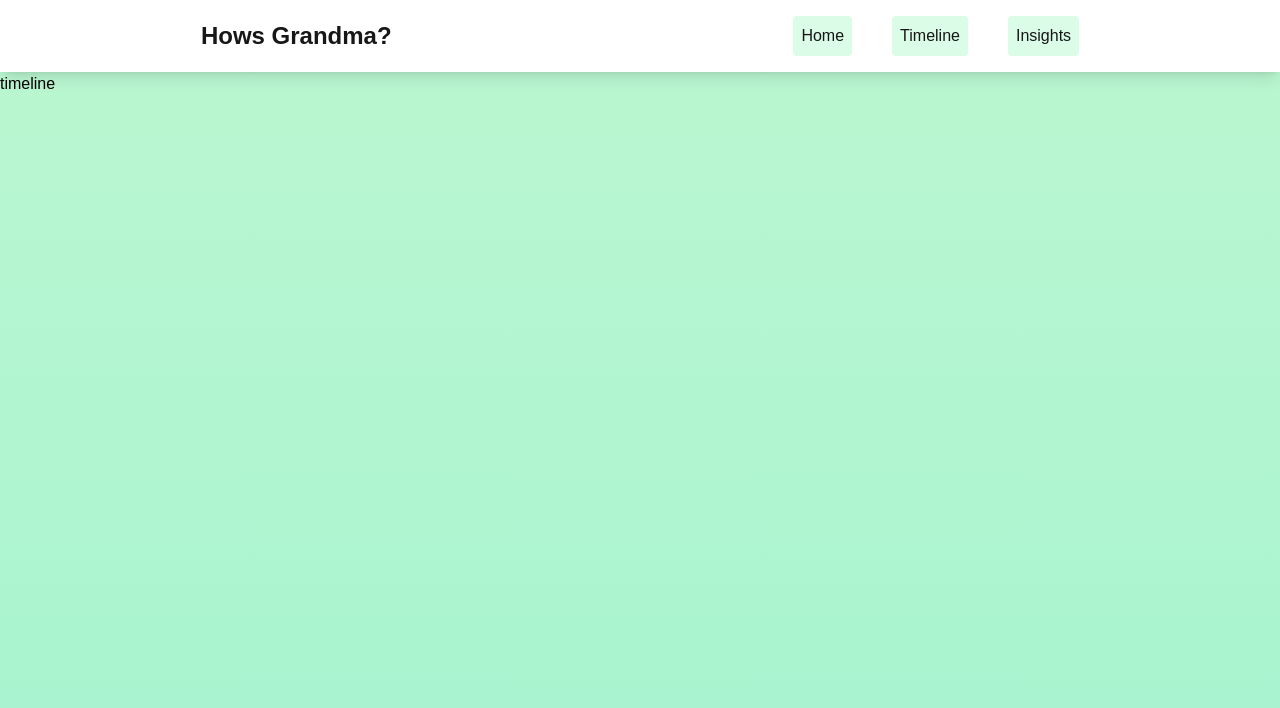
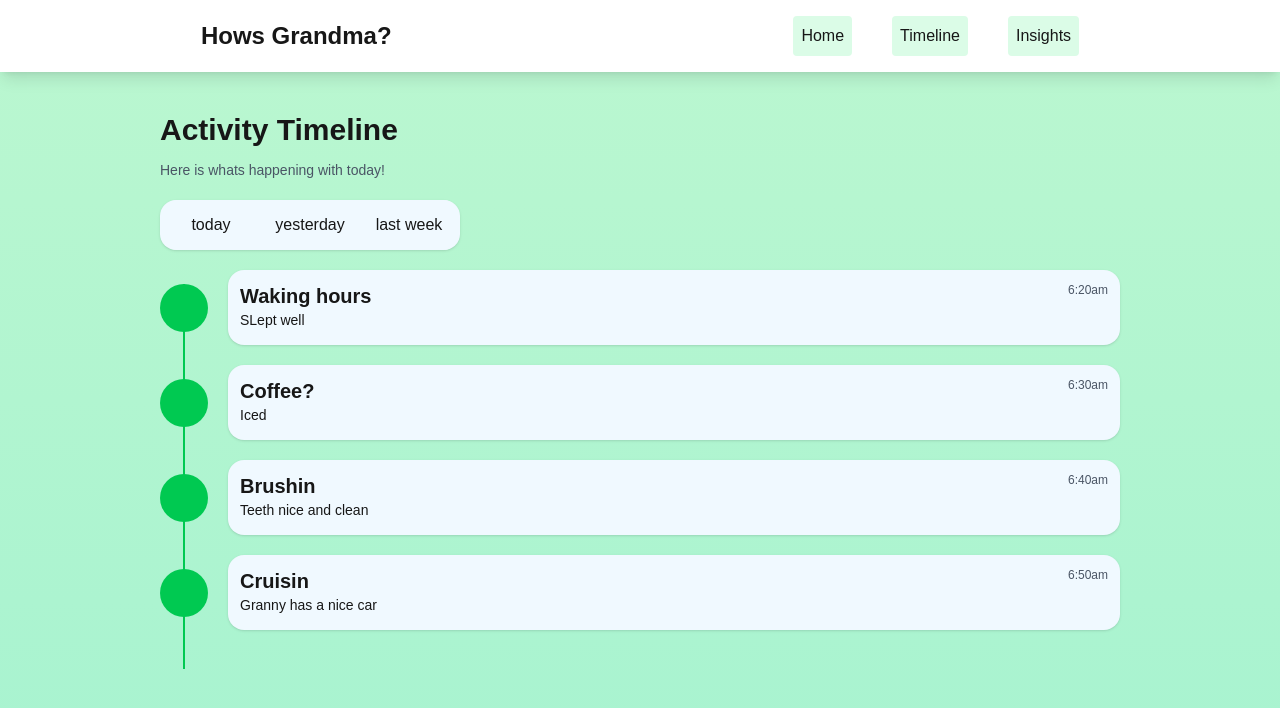
Before and after one commit to Humbertxx/hack_usf, a Next.js app in the folder frontend/: page /TImeline in a window 1280 px wide. Shown: the top 708 px of the page. Built offline with nearby package versions, Linux system fonts and the light colour scheme.

Commit message:
timelinedone

```diff
--- a/frontend/app/TImeline/page.tsx
+++ b/frontend/app/TImeline/page.tsx
@@ -1,9 +1,62 @@
 import Image from "next/image";
 
 export default function Home() {
+  interface basicstatus {
+    type: string;
+    text: string;
+    time: string;
+  }
+
+  const values: basicstatus[] = [
+    { type: "Waking hours", text: "SLept well", time: "6:20am" },
+    { type: "Coffee?", text: "Iced", time: "6:30am" },
+    { type: "Brushin", text: "Teeth nice and clean", time: "6:40am" },
+    { type: "Cruisin", text: "Granny has a nice car", time: "6:50am" },
+  ];
+
   return (
     <>
-      <div className="text-black">timeline</div>
+      <div className="p-10 w-full h-full flex flex-col gap-5 items-center justify-start">
+        <div className="flex flex-col gap-3 justify-center w-[90%] md:w-[80%]">
+          <p className="font-bold text-3xl">Activity Timeline</p>
+          <p className="font-thin text-gray-600 text-sm">
+            Here is whats happening with today!
+          </p>
+        </div>
+        <div className="flex items-center w-[90%] md:w-[80%]">
+          <div className="shadow flex justify-center items-center bg-sky-50 rounded-2xl w-[300px] h-[50px]">
+            <button className="hover:shadow bg-sky-50 w-[33%] h-full rounded-l-2xl hover:scale-110 transition duration-100 ease-in">
+              today
+            </button>
+            <button className="hover:shadow bg-sky-50 w-[33%] h-full hover:scale-110 transition duration-100 ease-in">
+              yesterday
+            </button>
+            <button className="hover:shadow bg-sky-50 w-[33%] h-full rounded-r-2xl hover:scale-110 transition duration-100 ease-in">
+              last week
+            </button>
+          </div>
+        </div>
+        <div className="flex flex-col gap-5 flex-wrap items-center justify-between w-[90%] md:w-[80%]">
+          {values.map((item, index) => (
+            <div
+              key={index}
+              className="w-full flex items-center justify-start gap-5"
+            >
+              <div className="flex items-center justify-start flex-col">
+                <div className="rounded-full bg-green-500 h-12 w-12" />
+                <div className="absolute w-[2px] bg-green-500 h-[100px]" />
+              </div>
+              <div className="shadow hover:shadow-xl transition duration-100 ease-in p-3 flex flex-col items-start justify-start bg-sky-50 w-full h-[75px] rounded-2xl">
+                <div className="w-full flex justify-between">
+                  <p className="font-bold text-xl">{item.type}</p>
+                  <p className="light text-xs text-gray-600">{item.time}</p>
+                </div>
+                <p className="text-sm">{item.text}</p>
+              </div>
+            </div>
+          ))}
+        </div>
+      </div>
     </>
   );
 }
--- a/frontend/app/components/NavBar.tsx
+++ b/frontend/app/components/NavBar.tsx
@@ -6,15 +6,24 @@ export default function NavBar() {
       <nav className="w-[100%] py-4 bg-white shadow-lg flex items-center justify-center max-md:gap-5 md:justify-around">
         <div className="font-bold text-2xl">Hows Grandma?</div>
         <div className="flex justify-around items-center justify-center gap-10">
-          <Link className="bg-green-100 p-2 rounded" href="/">
+          <Link
+            className="bg-green-100 p-2 rounded hover:scale-110 transition duration-100 ease-in"
+            href="/"
+          >
             Home
           </Link>
 
-          <Link className="bg-green-100 p-2 rounded" href="/timeline">
+          <Link
+            className="bg-green-100 p-2 rounded hover:scale-110 transition duration-100 ease-in"
+            href="/timeline"
+          >
             Timeline
           </Link>
 
-          <Link className="bg-green-100 p-2 rounded" href="/insights">
+          <Link
+            className="bg-green-100 p-2 rounded hover:scale-110 transition duration-100 ease-in"
+            href="/insights"
+          >
             Insights
           </Link>
         </div>
```
